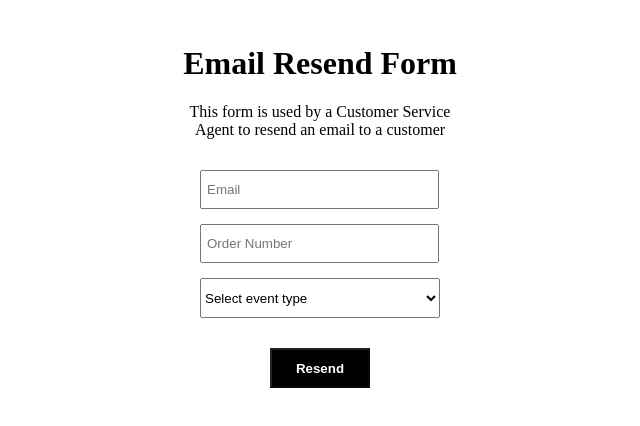
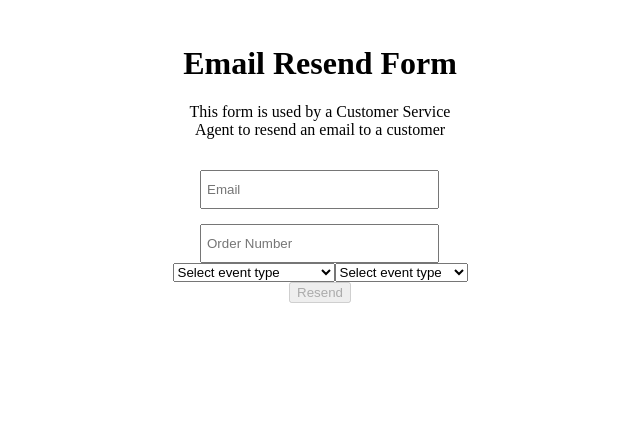
Before and after one commit to tochie/cs-resend-email, a React (Create React App) app: page / in a window 1280 px wide. Shown: the top 426 px of the page, without its empty margins (320-960 px from the left). Built offline with nearby package versions, Linux system fonts and the light colour scheme.

Commit message:
Update App.tsx
Updated to use useEffect for proper syncing with fresh state vars

```diff
--- a/src/App.tsx
+++ b/src/App.tsx
@@ -1,40 +1,73 @@
-import React, { useState } from "react";
+import React, { useState, useEffect } from "react";
+// import fetch from "fetch";
 
+const resendSrvc =
+  "https://service-lb-ebe7c81d6c09a70d.elb.us-east-1.amazonaws.com/email/resend";
 const ResendEmailForm = () => {
   const [email, setEmail] = useState("");
   const [orderNumber, setOrderNumber] = useState("");
-  const [eventType, setEventType] = useState("");
+  const [candidateType, setCandidateType] = useState("");
+  const [cancellationType, setCancellationType] = useState("");
 
   const [submitButtonIsDisabled, setSubmitButtonIsDisabled] = useState(true);
+
+  useEffect(() => {
+    // Check if all form fields are completed with no issues
+    const isAllFieldsCompleted = !!(email && orderNumber && candidateType);
+
+    // Enable or disable the submit button based on the validation result
+    setSubmitButtonIsDisabled(!isAllFieldsCompleted);
+  }, [email, orderNumber, candidateType]);
 
   const handleSubmit = async (e: any) => {
     e.preventDefault();
 
-    // Make an async call to the API endpoint or service here
-    // ...
+    try {
+      // Make an async call to the API endpoint or service here
+      const response = await fetch(resendSrvc, {
+        method: "POST",
+        headers: {
+          "Content-Type": "application/json"
+        },
+        body: JSON.stringify({
+          email,
+          orderNumber,
+          candidateType,
+          cancellationType
+        })
+      });
 
-    // If the call is successful, reset the form
-    setEmail("");
-    setOrderNumber("");
-    setEventType("");
+      console.log("response is: ", response);
+
+      if (response.ok) {
+        // If the call is successful, reset the form
+        setEmail("");
+        setOrderNumber("");
+        setCandidateType("");
+        setCancellationType("");
+        setSubmitButtonIsDisabled(true); // Disable the submit button after successful submission
+        alert("Email resent successfully!");
+      } else {
+        alert("Failed to resend email. Please try again.");
+      }
+    } catch (error) {
+      console.error("An error occurred:", error);
+      alert("An error occurred. Please try again.");
+    }
   };
 
   const handleInputChange = (e: any) => {
     const { name, value } = e.target;
-
+    console.log("input onChange: ", value);
     if (name === "email") {
       setEmail(value);
     } else if (name === "orderNumber") {
       setOrderNumber(value);
-    } else if (name === "eventType") {
-      setEventType(value);
+    } else if (name === "candidateType") {
+      setCandidateType(value);
+    } else if (name === "cancellationType") {
+      setCancellationType(value);
     }
-
-    // Check if all form fields are completed with no issues
-    const isAllFieldsCompleted = email && orderNumber && eventType;
-
-    // Enable or disable the submit button based on the validation result
-    setSubmitButtonIsDisabled(!isAllFieldsCompleted);
   };
 
   return (
@@ -53,7 +86,7 @@ const ResendEmailForm = () => {
             name="email"
             placeholder="Email"
             value={email}
-            onChange={handleInputChange}
+            onInput={handleInputChange}
           />
 
           <input
@@ -62,25 +95,35 @@ const ResendEmailForm = () => {
             name="orderNumber"
             placeholder="Order Number"
             value={orderNumber}
-            onChange={handleInputChange}
+            onInput={handleInputChange}
           />
 
           <select
-            name="eventType"
-            value={eventType}
+            name="candidateType"
+            value={candidateType}
             onChange={handleInputChange}
-            className="eventType"
+            className="candidateType"
+          >
+            <option value="">Select event type</option>
+            <option value="bopis_ready_for_pickup">
+              BOPIS ready for pickup
+            </option>
+          </select>
+
+          <select
+            name="cancellationType"
+            value={cancellationType}
+            onChange={handleInputChange}
+            className="candidateType"
           >
             <option value="">Select event type</option>
             <option value="orderConfirmation">Order confirmation</option>
-            <option value="shippingNotification">Shipping notification</option>
-            <option value="returnConfirmation">Return confirmation</option>
           </select>
 
           <button
             type="submit"
             disabled={submitButtonIsDisabled}
-            className="resend"
+            className={`resend-disabled-${submitButtonIsDisabled}`}
           >
             Resend
           </button>
```
